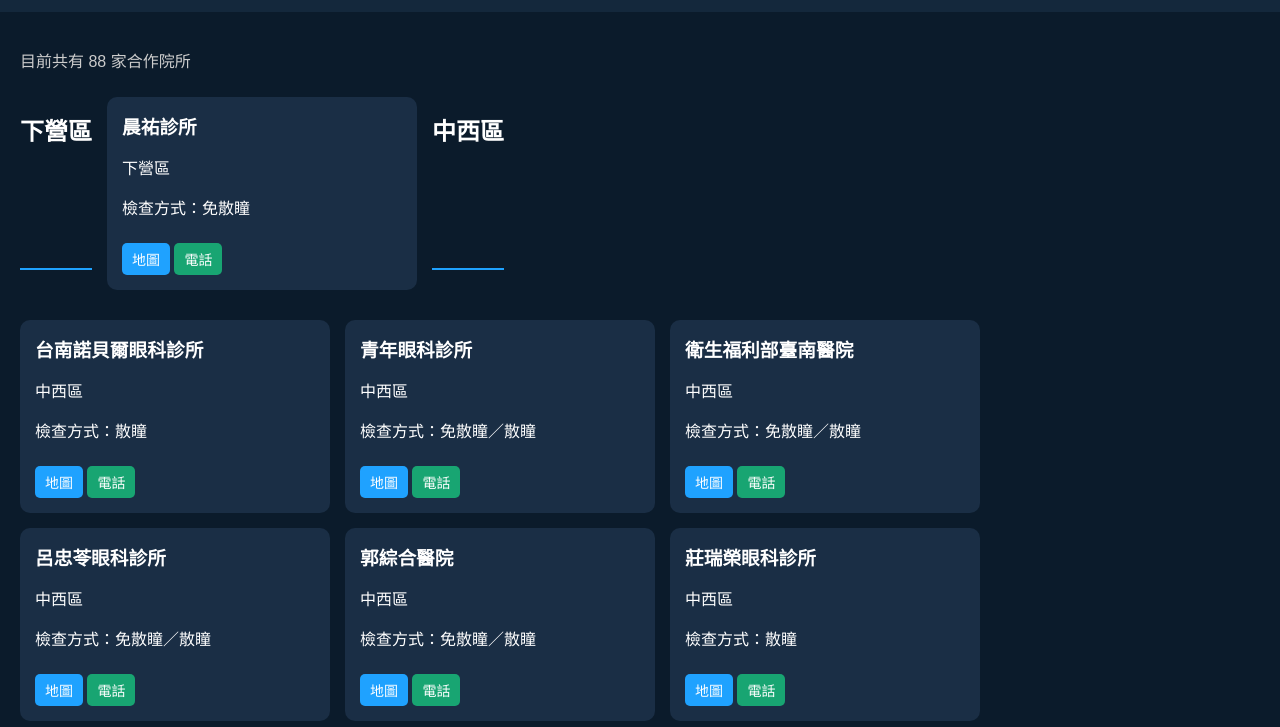
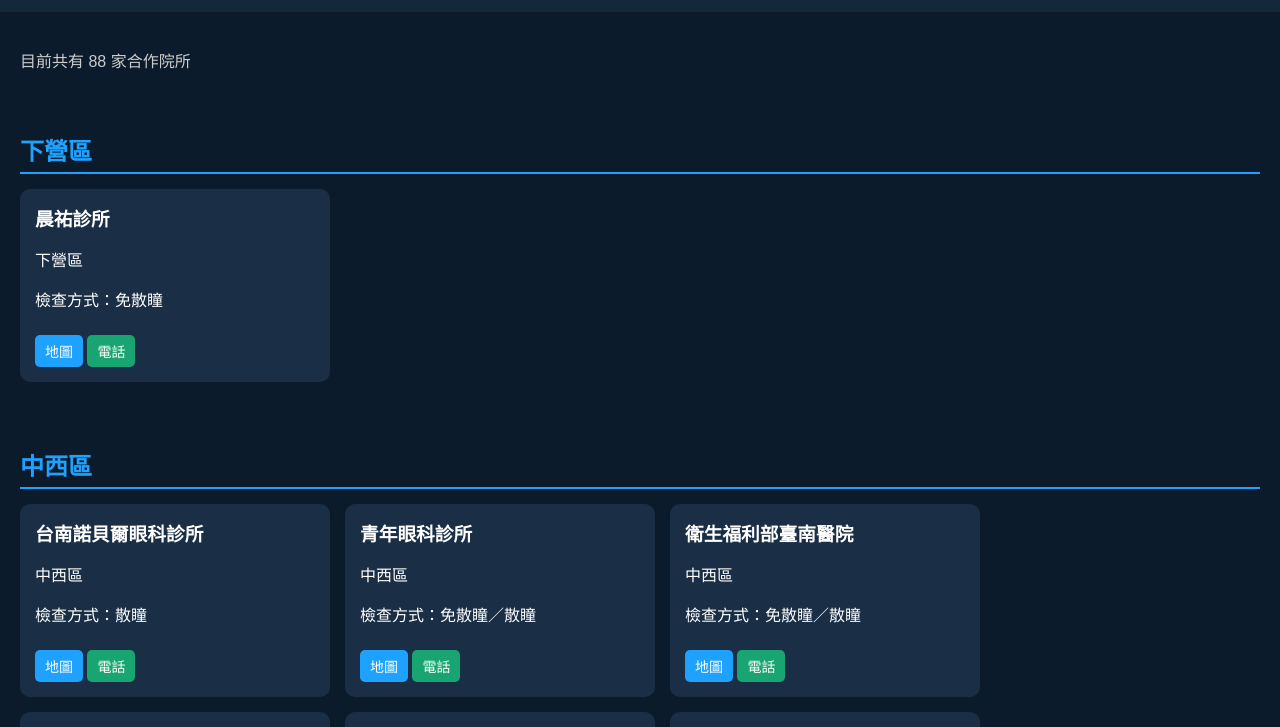
Before and after one commit to noeding311/health-info, a plain HTML site: page diabetes_eye.html in a window 1280 px wide. Shown: the part 73-800 px from the top of the page. Drawn offline with Linux system fonts and the light colour scheme.

Commit message:
Update diabetes_eye.html

```diff
--- a/diabetes_eye.html
+++ b/diabetes_eye.html
@@ -261,9 +261,8 @@
     const container = document.getElementById("clinicList");
     container.innerHTML = "";
 
-    // 先依行政區分組
+    // 依行政區分組
     const groups = {};
-
     list.forEach(c => {
         if(!groups[c.district]){
             groups[c.district] = [];
@@ -274,20 +273,31 @@
     // 逐區顯示
     Object.keys(groups).sort().forEach(district => {
 
+        // 外層區塊（關鍵：讓分隔線滿版）
+        const section = document.createElement("div");
+        section.style.width = "100%";
+        section.style.marginTop = "30px";
+
         // 行政區標題
         const title = document.createElement("h2");
         title.innerText = district;
-        title.style.marginTop = "30px";
-        title.style.borderBottom = "2px solid #1fa2ff";
-        title.style.paddingBottom = "5px";
-        container.appendChild(title);
+        title.style.color = "#1fa2ff";
+        title.style.marginBottom = "5px";
+        section.appendChild(title);
+
+        // 分隔線（整行）
+        const hr = document.createElement("div");
+        hr.style.height = "2px";
+        hr.style.background = "#1fa2ff";
+        hr.style.width = "100%";
+        hr.style.marginBottom = "15px";
+        section.appendChild(hr);
 
         // 卡片容器
         const groupDiv = document.createElement("div");
         groupDiv.style.display = "flex";
         groupDiv.style.flexWrap = "wrap";
         groupDiv.style.gap = "15px";
-        groupDiv.style.marginTop = "15px";
 
         groups[district].forEach(c => {
 
@@ -311,9 +321,11 @@
             groupDiv.appendChild(card);
         });
 
-        container.appendChild(groupDiv);
+        section.appendChild(groupDiv);
+        container.appendChild(section);
     });
 }
+
 
 
 /* ===== 搜尋功能 ===== */
```
